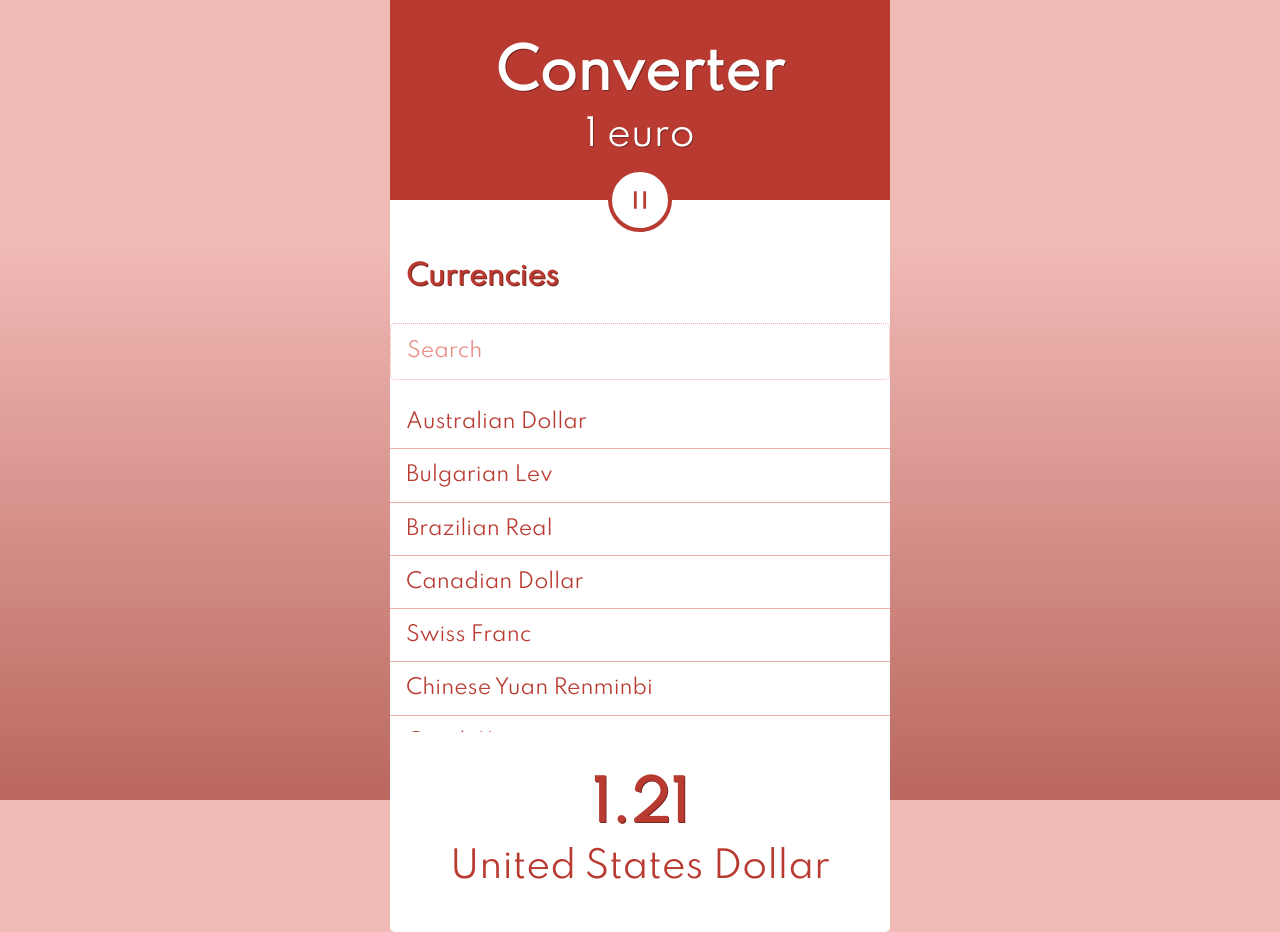
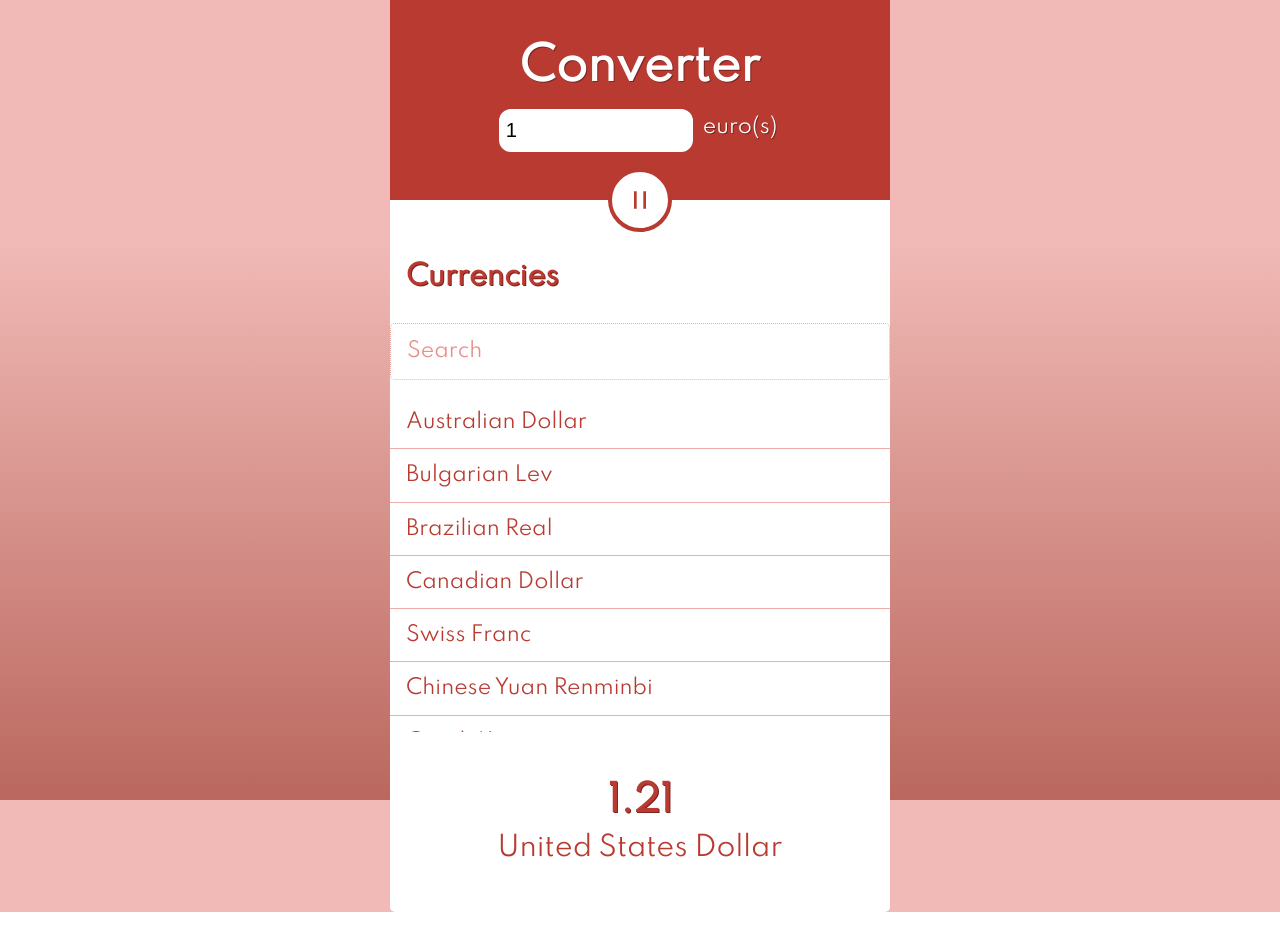
Before and after one commit to SylvieCanongia/REACT-JS-Currency-converter, a React app: page / in a window 1280 px wide. Built offline with nearby package versions, Linux system fonts and the light colour scheme.

Commit message:
added an input and controlled field on it to enter the amount to convert

```diff
--- a/src/components/Amount/amount.scss
+++ b/src/components/Amount/amount.scss
@@ -1,7 +1,7 @@
 @use 'src/styles/vars';
 
 .amount {
-  height: vars.$simple-height;
+  height: vars.$simple-height * 0.9;
   text-align: center;
   color: vars.$dark-orange;
   display: flex;
@@ -9,14 +9,14 @@
   flex-direction: column;
 
   .amount__display {
-    font-size: vars.$very-large-font-size;
+    font-size: vars.$large-font-size;
     font-weight: vars.$fw-bold;
     text-shadow: 1px 1px vars.$very-dark-orange;
     margin-block-end: vars.$base-space * 2;
   }
 
   .amount__currency {
-    font-size: vars.$large-font-size;
+    font-size: vars.$medium-font-size;
     font-weight: vars.$fw-light;
   }
 }
--- a/src/components/App/index.js
+++ b/src/components/App/index.js
@@ -81,6 +81,12 @@ class App extends React.Component {
     return filteredCurrencies;
   }
 
+  setBaseAmount = (newValue) => {
+    this.setState({
+      baseAmount: newValue,
+    });
+  }
+
   render() {
     const {
       open,
@@ -94,7 +100,7 @@ class App extends React.Component {
 
     return (
       <div className="app">
-        <Header baseAmount={baseAmount} />
+        <Header baseAmount={baseAmount} setBaseAmount={this.setBaseAmount} />
         <CustomButton isOpen={open} manageClick={this.handleClick} />
         {open && (
           <Currencies
--- a/src/components/Header/header.scss
+++ b/src/components/Header/header.scss
@@ -2,7 +2,7 @@
 
 .header {
   background-color: vars.$dark-orange;
-  height: vars.$simple-height;
+  min-height: vars.$simple-height;
   width: 100%;
   color: vars.$white;
   text-align: center;
@@ -17,9 +17,31 @@
     margin-block-end: vars.$base-space * 2;
   }
 
-  .header__amount {
-    font-size: vars.$large-font-size;
-    font-weight: vars.$fw-light;
+  .header__input {
+      display: flex;
+      justify-content: center;
+
+    &__amount {
+      background-color: vars.$white;
+      font-size: vars.$base-font-size;
+      font-weight: vars.$fw-medium;
+      padding: vars.$base-space * 0.8;
+      line-height: 1.5;
+      width: 40%;
+      border-radius: vars.$large-radius;
+      border: solid;
+      border-color: vars.$dark-orange;
+    }
+
+    // &__amount::placeholder {
+    //   color: vars.$dark-orange;
+    // }
+
+    &__currency {
+      font-size: vars.$base-font-size;
+      font-weight: vars.$fw-light;
+      line-height: 1.5;
+      padding: vars.$base-space * 0.8;
+    }
   }
-
 }
--- a/src/components/Header/index.js
+++ b/src/components/Header/index.js
@@ -3,17 +3,30 @@ import PropTypes from 'prop-types';
 
 import './header.scss';
 
-const Header = ({ baseAmount }) => (
+const Header = ({ baseAmount, setBaseAmount }) => (
   <>
     <header className="header">
       <h1 className="header__title">Converter</h1>
-      <p className="header__amount">{baseAmount} euro</p>
+      <div className="header__input">
+        <input
+          type="text"
+          className="header__input__amount"
+          placeholder="Enter your amount"
+          value={baseAmount}
+          onChange={(event) => {
+            setBaseAmount(Number(event.currentTarget.value));
+          }}
+        />
+        <p className="header__input__currency">euro(s)</p>
+      </div>
     </header>
   </>
 );
 
 Header.propTypes = {
   baseAmount: PropTypes.number.isRequired,
+  // parameter : newValue
+  setBaseAmount: PropTypes.func.isRequired,
 };
 
 export default Header;
--- a/src/styles/_vars.scss
+++ b/src/styles/_vars.scss
@@ -3,7 +3,7 @@
 $base-font-size: 1.125em;
 $medium-font-size: 1.5rem;
 $large-font-size: 2rem;
-$very-large-font-size: 3rem;
+$very-large-font-size: 2.5rem;
 
 // Font weight
 $fw-light: 300;
@@ -25,6 +25,7 @@ $medium-grey: hsl(0deg, 0%, 40%);
 $light-grey: hsl(0deg, 0%, 60%);
 $very-light-grey: hsl(0deg, 0%, 80%);
 $light-pink: hsl(4, 68%, 83%);
+$very-light-pink: hsl(4, 68%, 88%);
 $dark-orange: hsl(4deg, 58%, 46%);
 $very-dark-orange: hsl(4deg, 58%, 30%);
 $transparent-dark-orange: hsla(4.3deg, 67.8%, 59.8%, 0.5);
```
Also changed, not shown: README.md.
